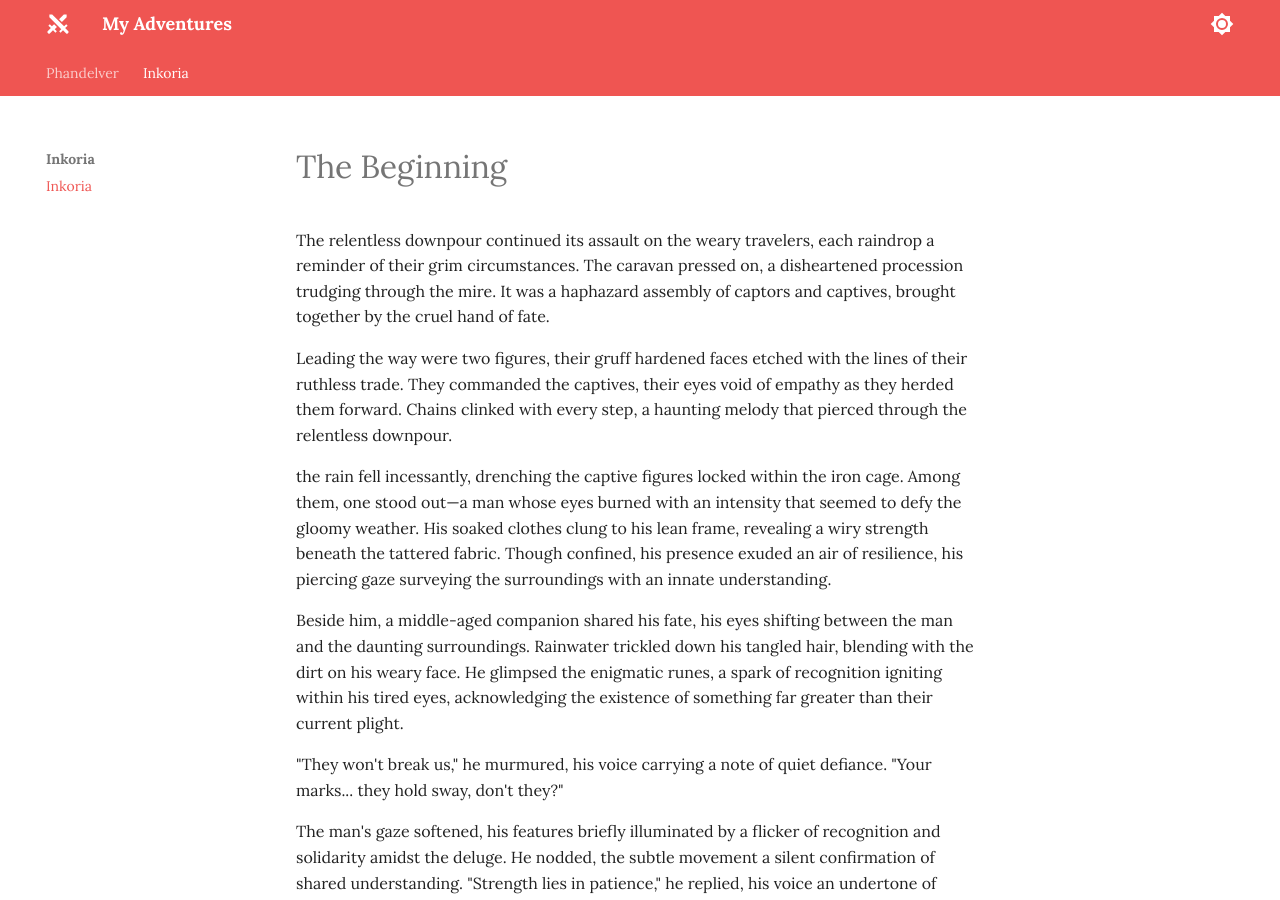
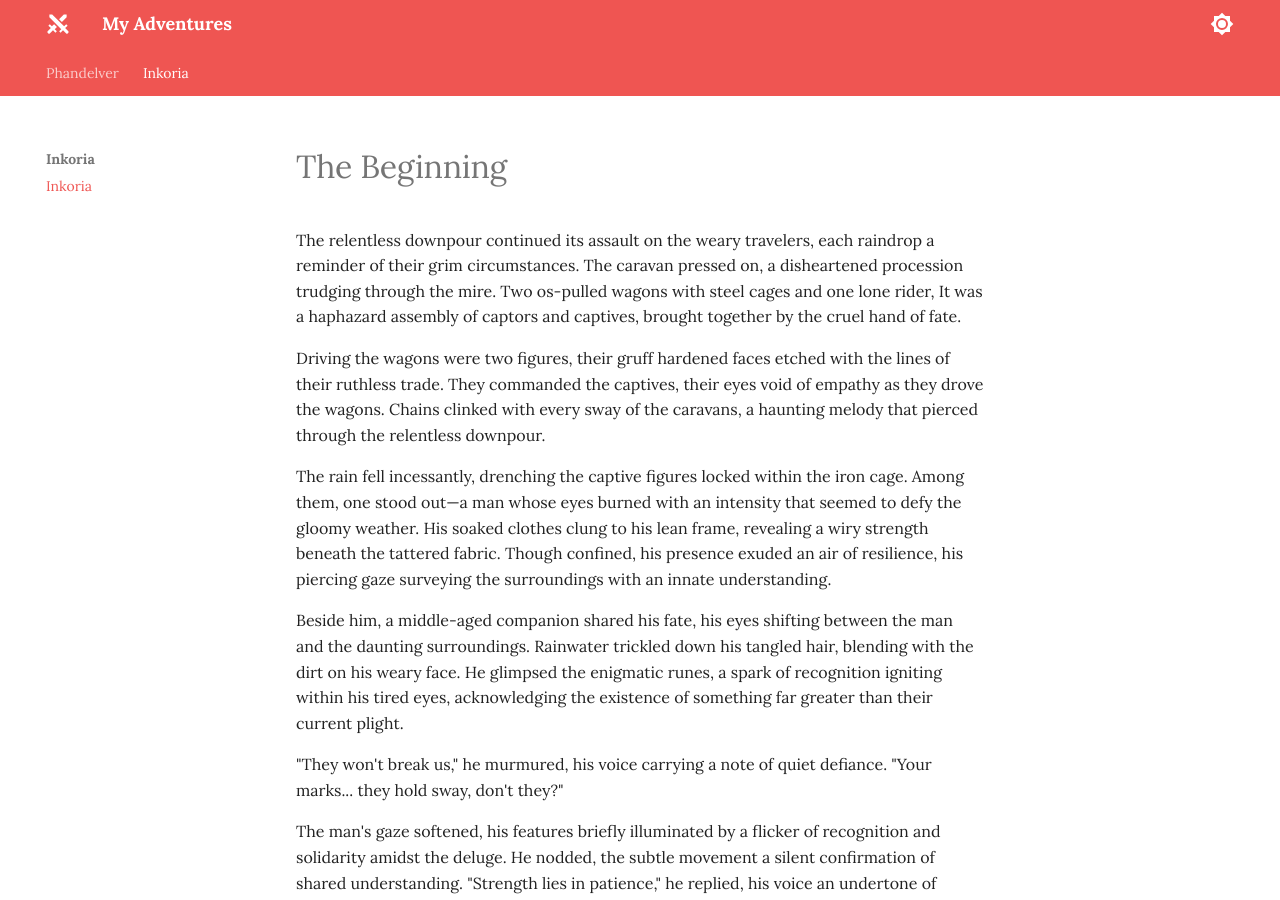
Before and after one commit to jonasmcferreira/adventures, an MkDocs documentation site: the page built from docs/inkoria/00.md, in a window 1280 px wide and 900 px high. Built offline with MkDocs 1.6.1 and Material for MkDocs 9.7.7, drawn with Linux system fonts in a browser that asks for light colours.

Commit message:
modified docs/inkoria/00.md

```diff
--- a/docs/inkoria/00.md
+++ b/docs/inkoria/00.md
@@ -1,10 +1,10 @@
 # The Beginning
 
-The relentless downpour continued its assault on the weary travelers, each raindrop a reminder of their grim circumstances. The caravan pressed on, a disheartened procession trudging through the mire. It was a haphazard assembly of captors and captives, brought together by the cruel hand of fate.
+The relentless downpour continued its assault on the weary travelers, each raindrop a reminder of their grim circumstances. The caravan pressed on, a disheartened procession trudging through the mire. Two os-pulled wagons with steel cages and one lone rider, It was a haphazard assembly of captors and captives, brought together by the cruel hand of fate.
 
-Leading the way were two figures, their gruff hardened faces etched with the lines of their ruthless trade. They commanded the captives, their eyes void of empathy as they herded them forward. Chains clinked with every step, a haunting melody that pierced through the relentless downpour.
+Driving the wagons were two figures, their gruff hardened faces etched with the lines of their ruthless trade. They commanded the captives, their eyes void of empathy as they drove the wagons. Chains clinked with every sway of the caravans, a haunting melody that pierced through the relentless downpour.
 
-the rain fell incessantly, drenching the captive figures locked within the iron cage. Among them, one stood out—a man whose eyes burned with an intensity that seemed to defy the gloomy weather. His soaked clothes clung to his lean frame, revealing a wiry strength beneath the tattered fabric. Though confined, his presence exuded an air of resilience, his piercing gaze surveying the surroundings with an innate understanding.
+The rain fell incessantly, drenching the captive figures locked within the iron cage. Among them, one stood out—a man whose eyes burned with an intensity that seemed to defy the gloomy weather. His soaked clothes clung to his lean frame, revealing a wiry strength beneath the tattered fabric. Though confined, his presence exuded an air of resilience, his piercing gaze surveying the surroundings with an innate understanding.
 
 Beside him, a middle-aged companion shared his fate, his eyes shifting between the man and the daunting surroundings. Rainwater trickled down his tangled hair, blending with the dirt on his weary face. He glimpsed the enigmatic runes, a spark of recognition igniting within his tired eyes, acknowledging the existence of something far greater than their current plight.
 
```
